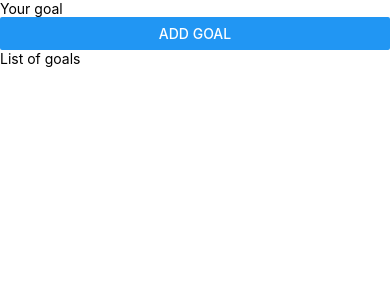
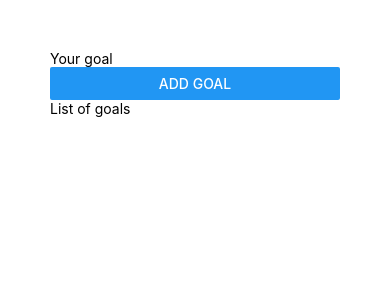
Before and after one commit to PraneethBunny123/GoalsApp, a React Native app: screen / in a window 390 px wide. Shown: the top 300 px of the page. Built offline with nearby package versions, Linux system fonts and the light colour scheme.

Commit message:
Adding padding to make the content visible as of now

```diff
--- a/App.js
+++ b/App.js
@@ -3,7 +3,7 @@ import { Button, StyleSheet, Text, TextInput, View } from 'react-native';
 
 export default function App() {
     return (
-        <View>
+        <View style={styles.appContainer}>
             <View>
                 <TextInput placeholder='Your goal'/>
                 <Button title='Add Goal' />
@@ -16,5 +16,7 @@ export default function App() {
 }
 
 const styles = StyleSheet.create({
-
+    appContainer: {
+        padding: 50
+    }
 });
```
